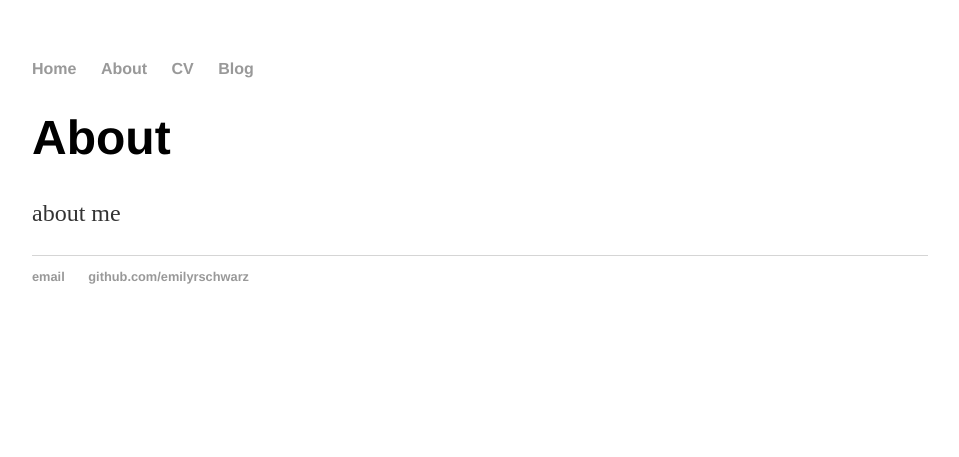
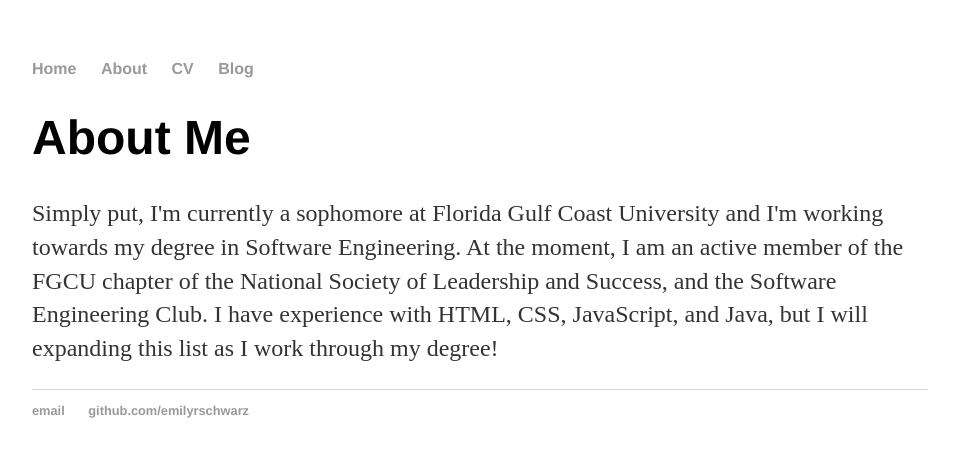
Before and after one commit to emilyrschwarz/emilyrschwarz.github.io, a Jekyll site: the page built from about/index.html, in a window 1280 px wide. Shown: the top 457 px of the page, without its empty margins (160-1119 px from the left). Built offline with Jekyll 4.4.1, drawn with Linux system fonts in a browser that asks for light colours.

Commit message:
Update index.html
Blurb added

```diff
--- a/about/index.html
+++ b/about/index.html
@@ -3,6 +3,6 @@ layout: default
 title: Emily R Schwarz
 ---
 <div class="about">
-	<h1>About</h1>
-	<p>about me</a></p>
+	<h1>About Me</h1>
+	<p>Simply put, I'm currently a sophomore at Florida Gulf Coast University and I'm working towards my degree in Software Engineering. At the moment, I am an active member of the FGCU chapter of the National Society of Leadership and Success, and the Software Engineering Club. I have experience with HTML, CSS, JavaScript, and Java, but I will expanding this list as I work through my degree!</a></p>
 </div><!-- /.about -->
```
